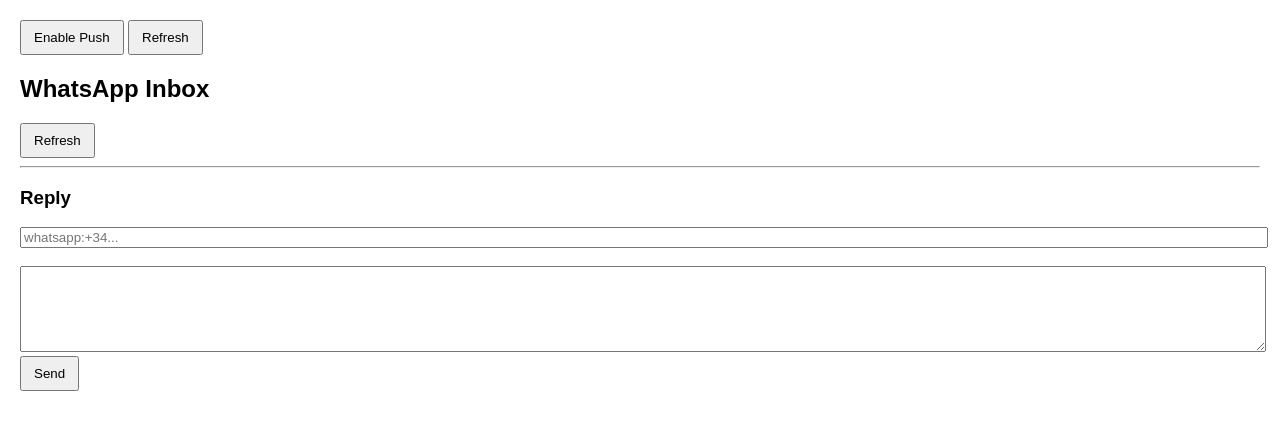
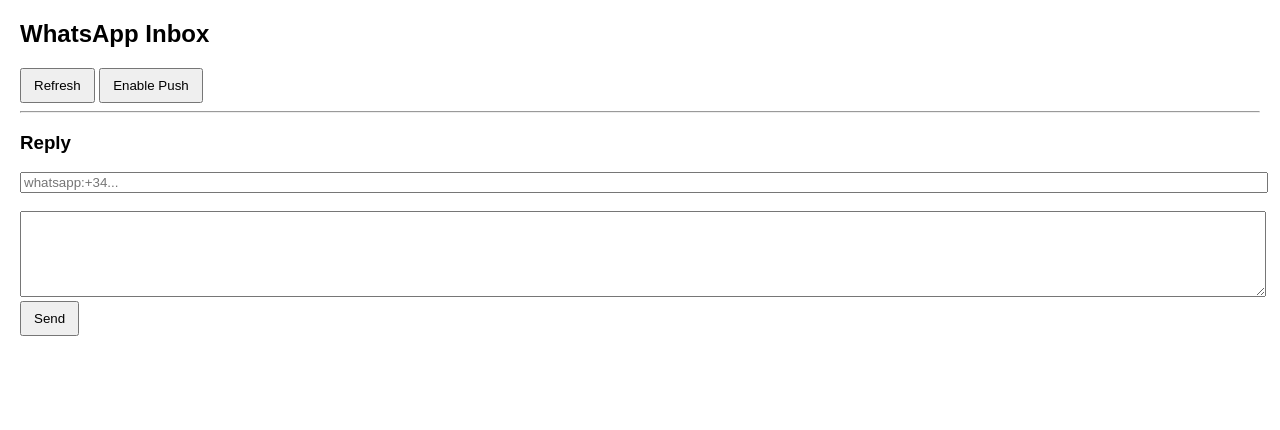
Before and after one commit to fliegerspain-hub/whatsapp-bot, a website: page admin/index.html in a window 1280 px wide. Drawn offline with Linux system fonts and the light colour scheme.

Commit message:
Update index.html

```diff
--- a/admin/index.html
+++ b/admin/index.html
@@ -15,11 +15,12 @@
   <meta name="theme-color" content="#ffffff">
 </head>
 <body>
-<button onclick="enablePush()">Enable Push</button>
-<button onclick="load()">Refresh</button>
+
+
 <h2>WhatsApp Inbox</h2>
 
 <button onclick="load()">Refresh</button>
+<button onclick="enablePush()">Enable Push</button>
 <div id="list"></div>
 
 <hr/>
```
